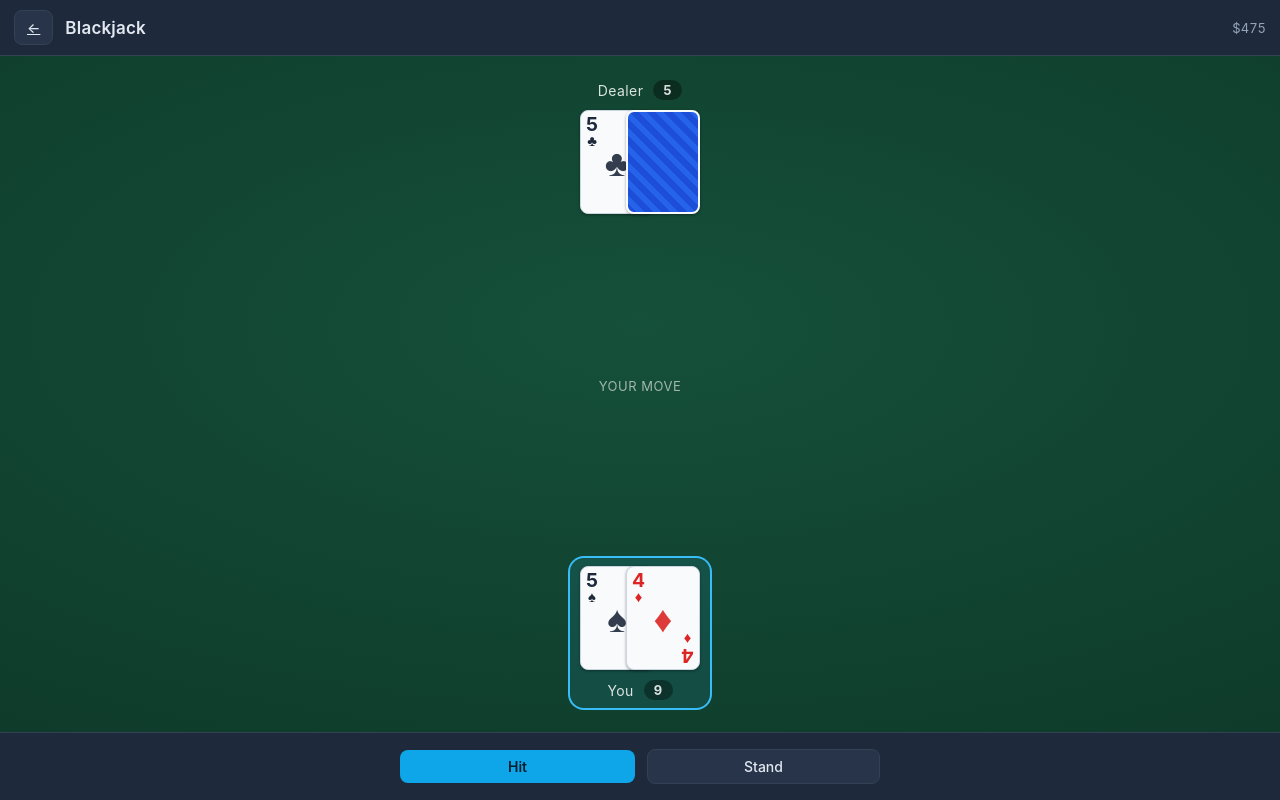
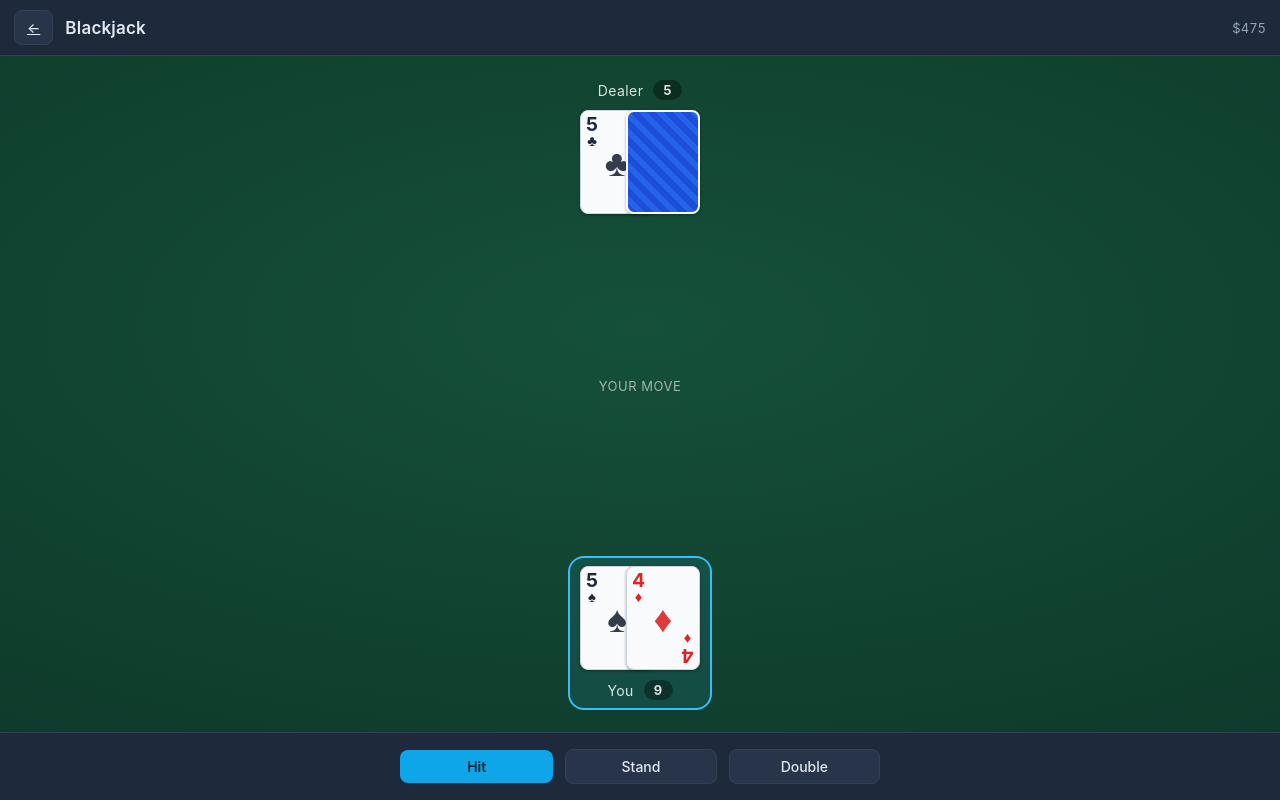
Before and after one commit to steg0139/games, a React (Vite) app: page /blackjack in a window 1280 px wide. Both pictures are taken after a click on the button "Deal". Built offline with nearby package versions, Linux system fonts and the light colour scheme; no server answers.

Commit message:
Blackjack: add Double Down

```diff
--- a/src/games/blackjack/BlackjackScreen.tsx
+++ b/src/games/blackjack/BlackjackScreen.tsx
@@ -9,8 +9,10 @@ import {
   type BlackjackState,
   type Outcome,
   STARTING_BANKROLL,
+  canDouble,
   canSplit,
   deal,
+  double,
   handValue,
   hit,
   newGame,
@@ -73,6 +75,7 @@ export default function BlackjackScreen() {
   const doHit = useCallback(() => setState((s) => hit(s)), []);
   const doStand = useCallback(() => setState((s) => stand(s)), []);
   const doSplit = useCallback(() => setState((s) => split(s)), []);
+  const doDouble = useCallback(() => setState((s) => double(s)), []);
   const continueGame = useCallback(() => setState((s) => nextRound(s)), []);
   const restart = useCallback(() => {
     clearBankroll();
@@ -86,6 +89,7 @@ export default function BlackjackScreen() {
 
   const broke = state.phase === "betting" && state.bankroll < 5;
   const splittable = canSplit(state);
+  const doublable = canDouble(state);
   const multiHand = state.hands.length > 1;
 
   return (
@@ -230,6 +234,11 @@ export default function BlackjackScreen() {
             <button className="icon-btn wide" onClick={doStand}>
               Stand
             </button>
+            {doublable && (
+              <button className="icon-btn wide" onClick={doDouble}>
+                Double
+              </button>
+            )}
             {splittable && (
               <button className="icon-btn wide" onClick={doSplit}>
                 Split
--- a/src/games/blackjack/logic.ts
+++ b/src/games/blackjack/logic.ts
@@ -196,6 +196,42 @@ export function split(state: BlackjackState): BlackjackState {
   return maybeAutoAdvance(next);
 }
 
+/**
+ * Can the active hand double down? Standard rule: exactly its first two cards,
+ * not already locked (e.g. split aces), and bankroll to cover the extra bet.
+ */
+export function canDouble(state: BlackjackState): boolean {
+  if (state.phase !== "player") return false;
+  const hand = state.hands[state.activeHand];
+  if (!hand || hand.done) return false;
+  if (hand.cards.length !== 2) return false;
+  return state.bankroll >= hand.bet;
+}
+
+/** Double the active hand's bet, take exactly one card, then end the hand. */
+export function double(state: BlackjackState): BlackjackState {
+  if (!canDouble(state)) return state;
+
+  const shoe = state.shoe.slice();
+  const hands = state.hands.slice();
+  const hand = hands[state.activeHand];
+  const cards = [...hand.cards, shoe.pop()!];
+  hands[state.activeHand] = {
+    ...hand,
+    cards,
+    bet: hand.bet * 2, // doubled wager
+    done: true, // exactly one card, then stand
+  };
+
+  const next = {
+    ...state,
+    shoe,
+    hands,
+    bankroll: state.bankroll - hand.bet, // the additional wager
+  };
+  return advance(next);
+}
+
 /** Hit the active hand. Auto-advances on bust or on reaching 21. */
 export function hit(state: BlackjackState): BlackjackState {
   if (state.phase !== "player") return state;
```
